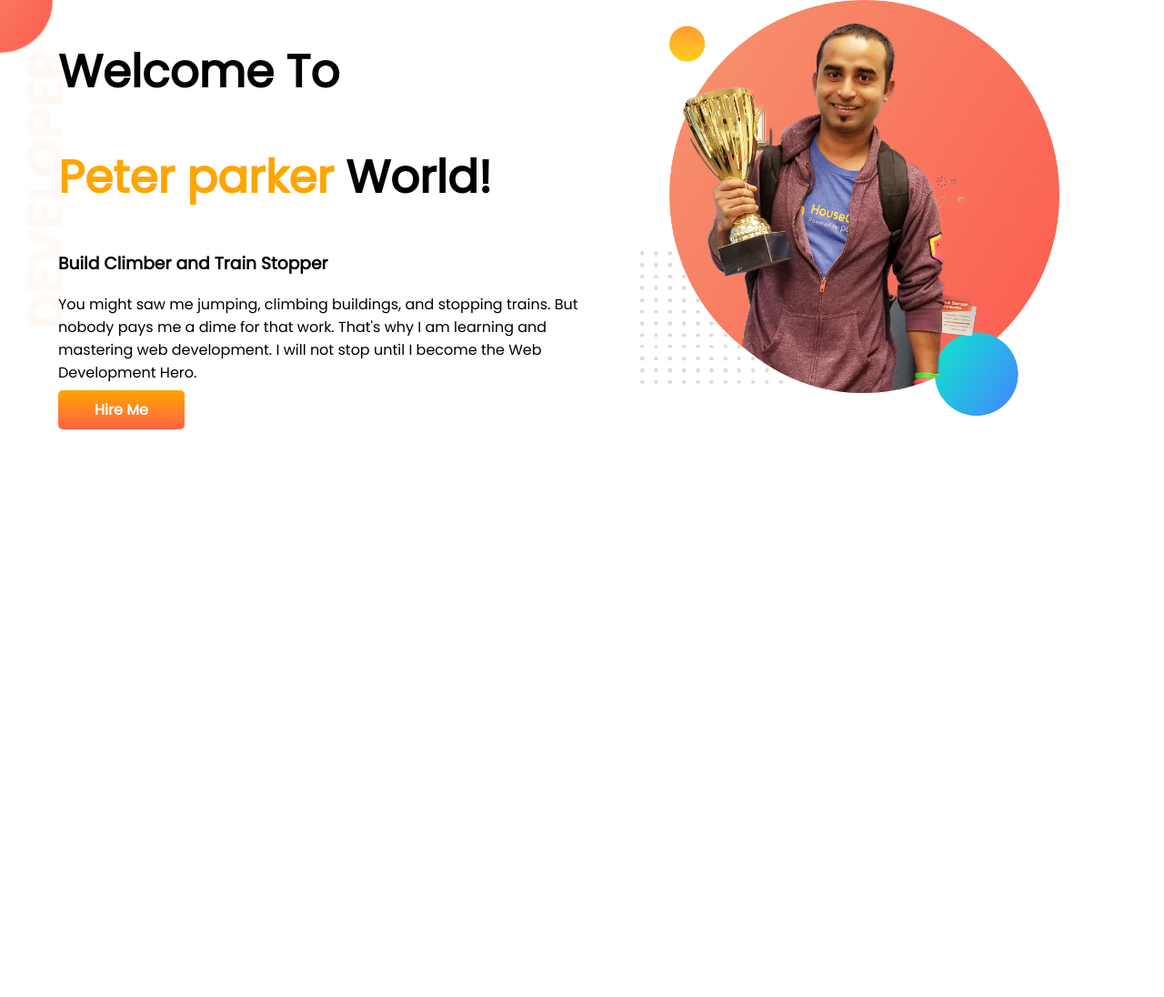
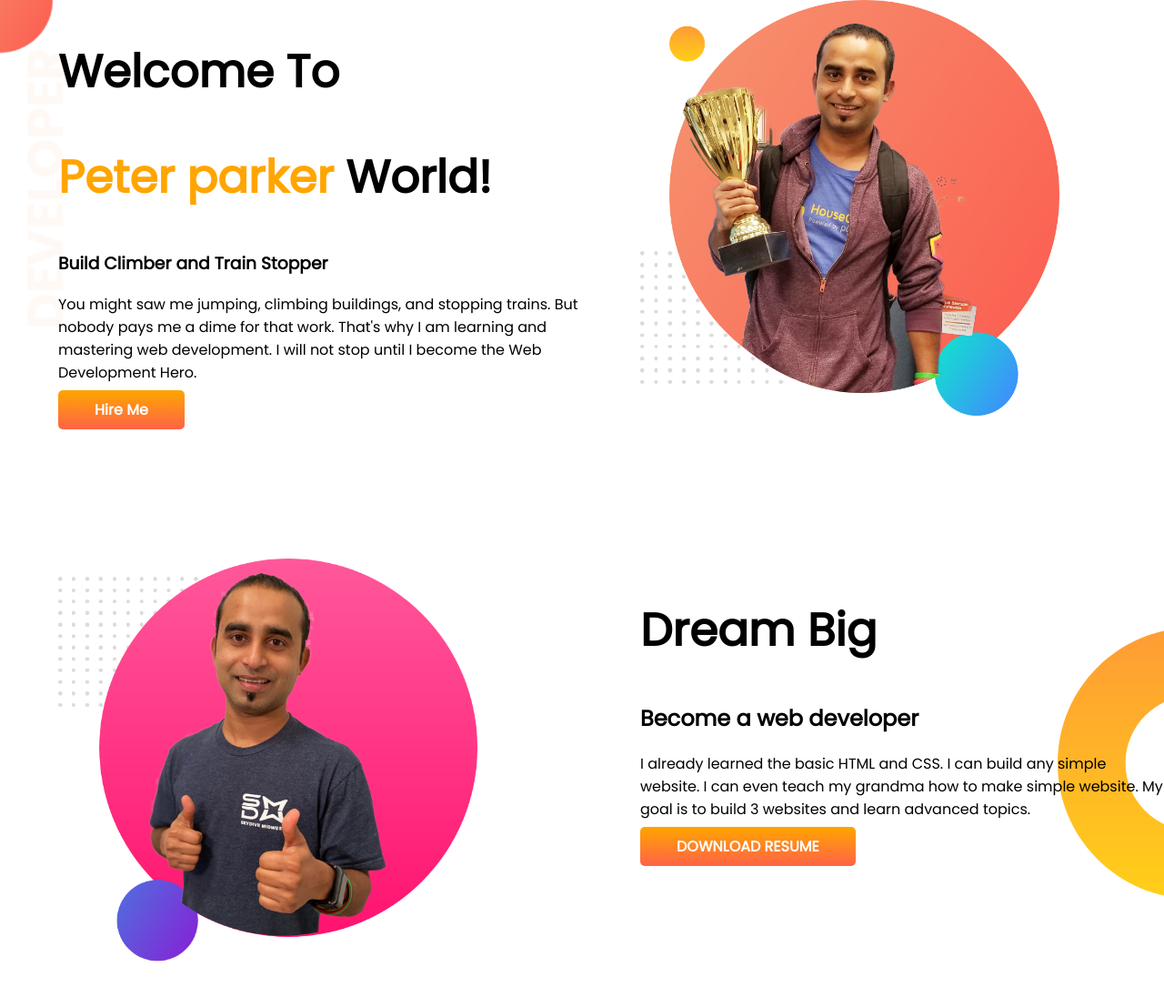
Before and after one commit to sadiaTanni/developer-portfolio, a plain HTML site: page index.html in a window 1280 px wide. Shown: the whole page at 91% size. Before the commit the page ends 800 px from the top, so only its background shows below. Drawn offline with Linux system fonts and the light colour scheme.

Commit message:
dream add

```diff
--- a/index.html
+++ b/index.html
@@ -30,6 +30,20 @@
             <img src="images/jhankar.png" alt="">
         </div>
     </section>
+    <section class="dream-big">
+        <div class="half-width">
+            <img src="images/jhankar2.png" alt="">
+        </div>
+        <div class="half-width">
+            <h1>Dream Big</h1>
+            <h2>Become a web developer</h2>
+            <p>I already learned the basic HTML and CSS. I can build any simple website. I can even teach my grandma how
+                to make simple website. My goal is to build 3 websites and learn advanced topics.</p>
+            <a class="link-button" target="_blank" href="www.facebook.com">DOWNLOAD RESUME</a>
+
+        </div>
+
+    </section>
 </body>
 
 
--- a/style.css
+++ b/style.css
@@ -10,6 +10,7 @@ h1{
 }
 section{
     display: flex;
+    margin-bottom: 150px;
 }
 .half-width{
     width: 50%;
@@ -31,3 +32,9 @@ section{
     background-image: url(images/top-banner.png);
     background-repeat: no-repeat;
 }
+.dream-big{
+    background-image: url(images/dream-bg.png);
+    background-repeat: no-repeat;
+    background-position: right;
+
+}
```
